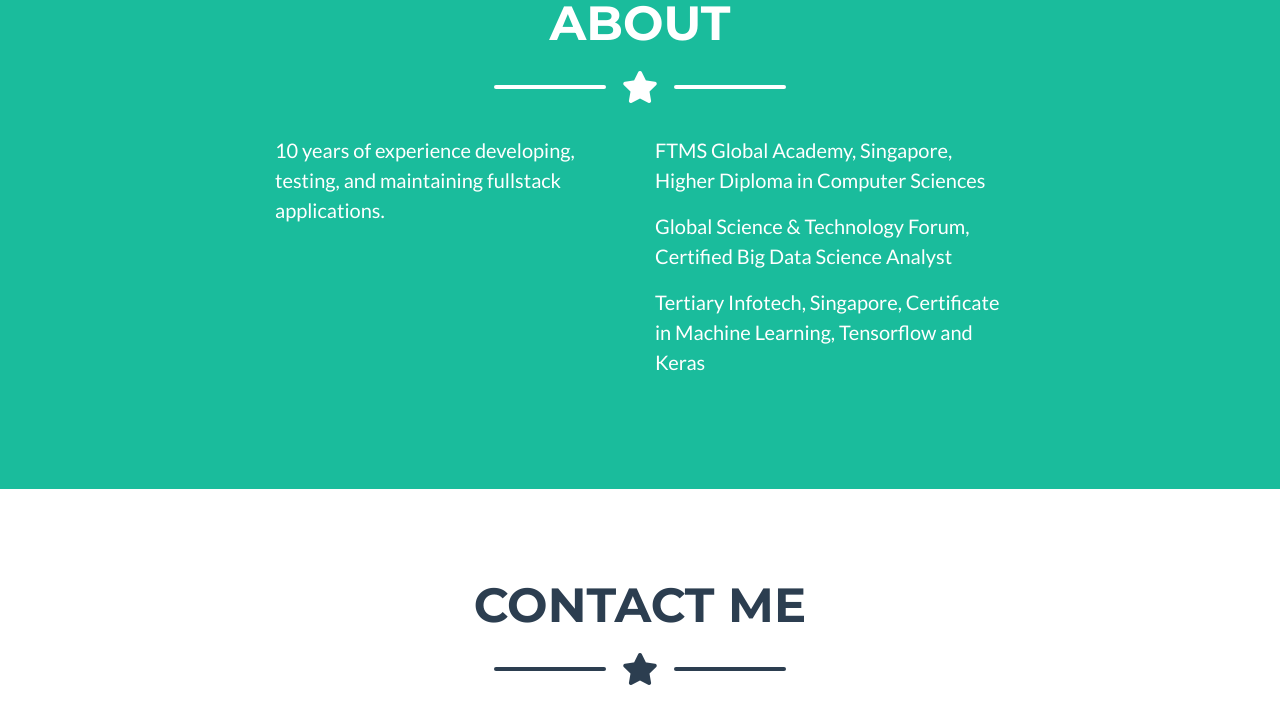
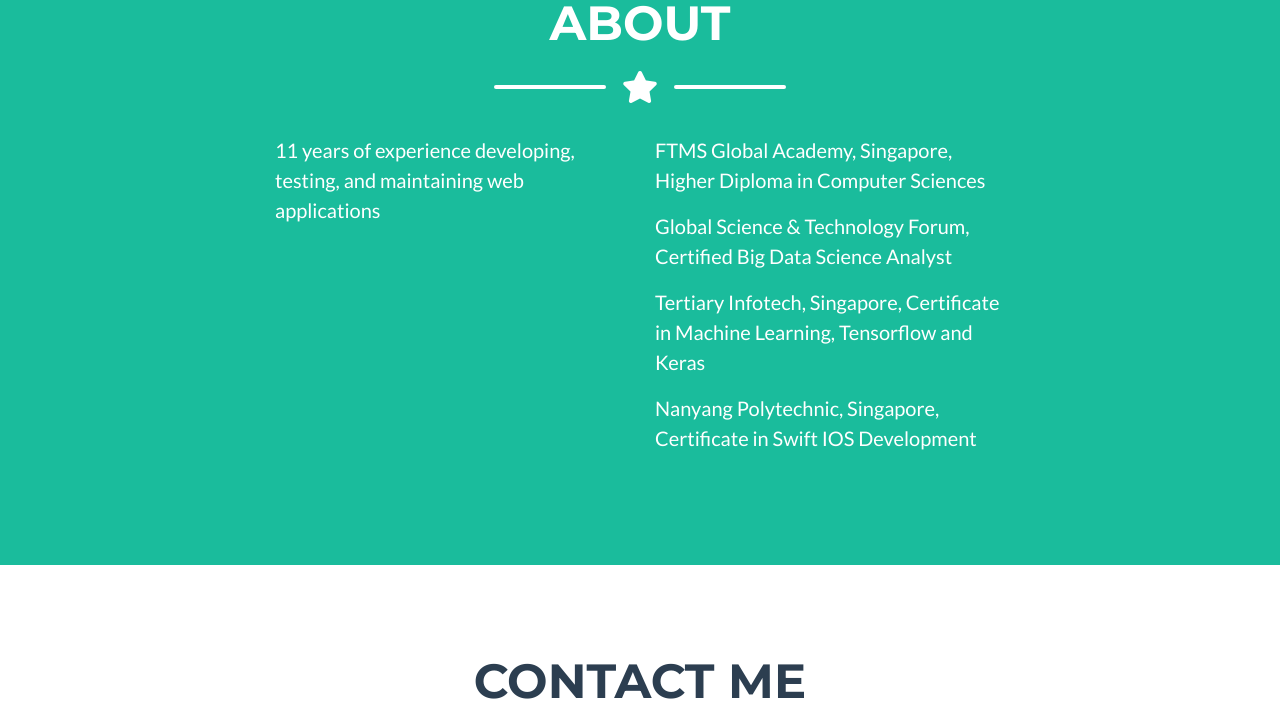
Before and after one commit to rimorin/personal-site, a website: page index.html in a window 1280 px wide. Shown: the part 876-1602 px from the top of the page. Drawn offline with nearby package versions, Linux system fonts and the light colour scheme; files that its build step writes are made by us from their sources.

Commit message:
Added git link and new education

```diff
--- a/index.html
+++ b/index.html
@@ -70,8 +70,6 @@
     </div>
   </header>
 
-
-
   <!-- About Section -->
   <section class="page-section bg-primary text-white mb-0" id="about">
     <div class="container">
@@ -91,23 +89,15 @@
       <!-- About Section Content -->
       <div class="row">
         <div class="col-lg-4 ml-auto">
-          <p class="lead">10 years of experience developing, testing, and maintaining fullstack applications.</p>
+          <p class="lead">11 years of experience developing, testing, and maintaining web applications</p>
         </div>
         <div class="col-lg-4 mr-auto">
           <p class="lead">FTMS Global Academy, Singapore, Higher Diploma in Computer Sciences</p>
           <p class="lead">Global Science & Technology Forum, Certified Big Data Science Analyst</p>
           <p class="lead">Tertiary Infotech, Singapore, Certificate in Machine Learning, Tensorflow and Keras</p>
+          <p class="lead">Nanyang Polytechnic, Singapore, Certificate in Swift IOS Development</p>
         </div>
       </div>
-
-      <!-- About Section Button -->
-      <!-- <div class="text-center mt-4">
-        <a class="btn btn-xl btn-outline-light" href="https://startbootstrap.com/themes/freelancer/">
-          <i class="fas fa-download mr-2"></i>
-          Free Download!
-        </a>
-      </div> -->
-
     </div>
   </section>
 
@@ -304,6 +294,9 @@
           </a>
           <a class="btn btn-outline-light btn-social mx-1" href="https://www.linkedin.com/in/john-eric-6ab39221/">
             <i class="fab fa-fw fa-linkedin-in"></i>
+          </a>
+          <a class="btn btn-outline-light btn-social mx-1" href="https://github.com/rimorin">
+            <i class="fab fa-fw fa-github"></i>
           </a>
           <!-- <a class="btn btn-outline-light btn-social mx-1" href="#">
             <i class="fab fa-fw fa-dribbble"></i>
```
